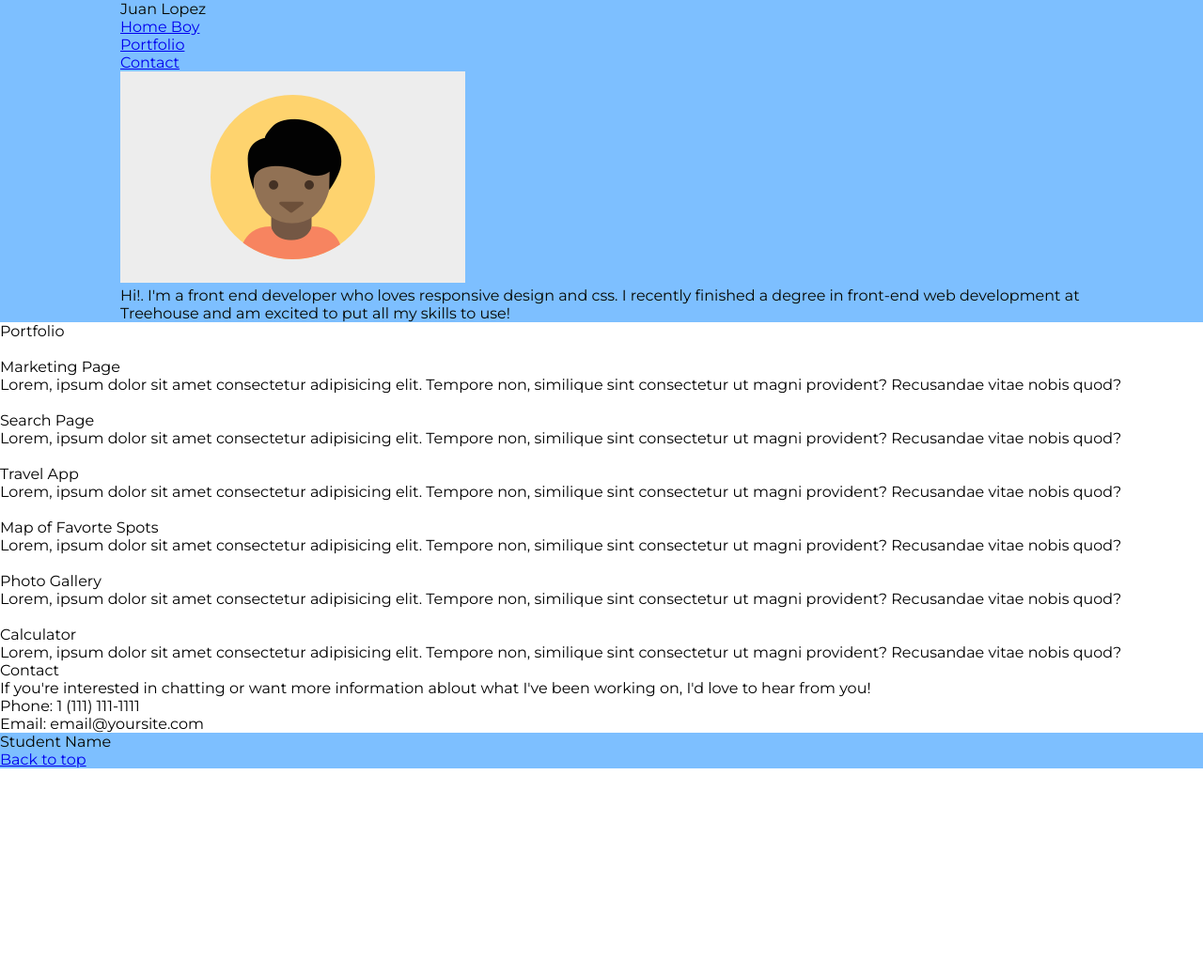
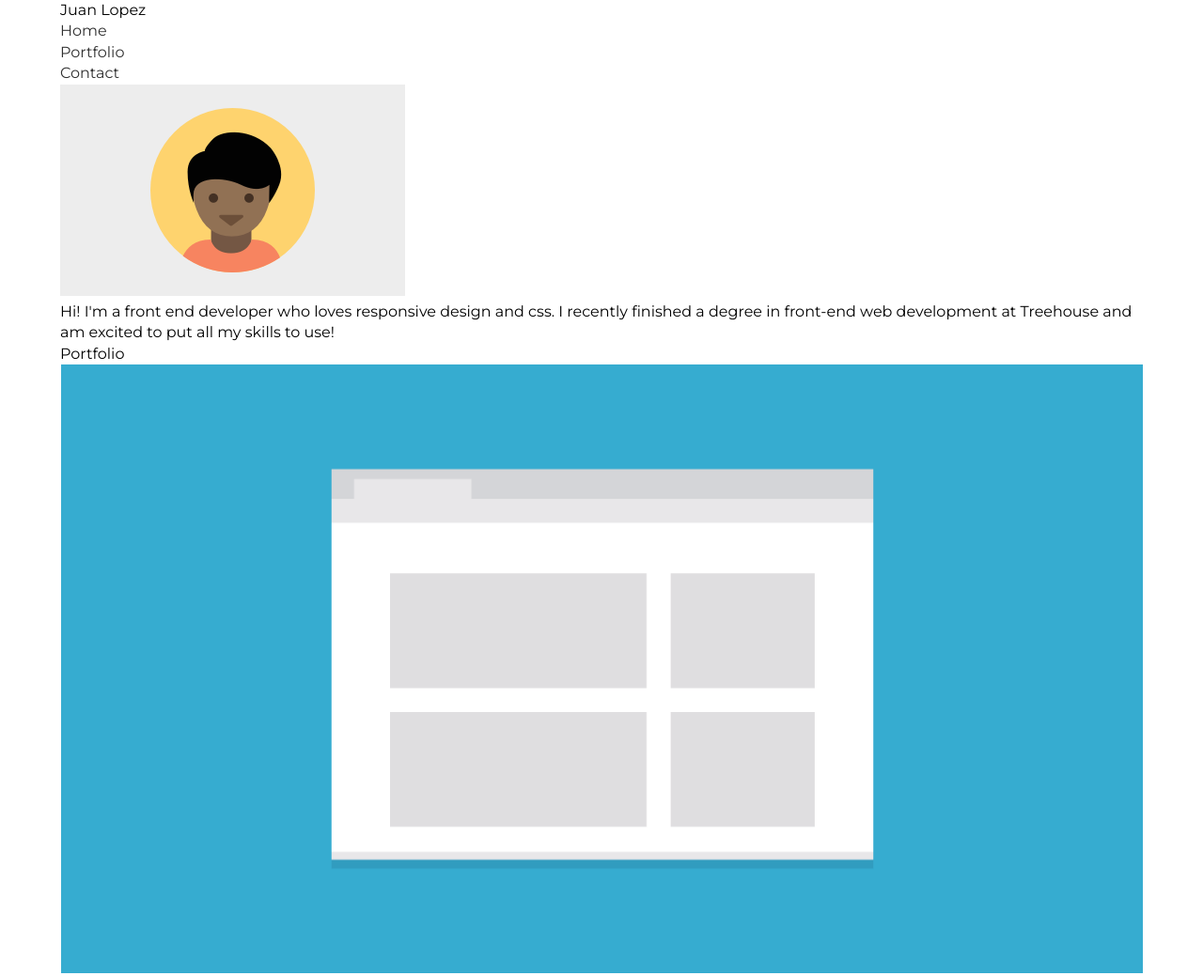
Before and after one commit to The-Juan-AndOnly/Mobile-Responsive-Portfolio, a plain HTML site: page index.html in a window 1280 px wide. Shown: the top 1039 px of the page at 94% size. Before the commit the page ends 818 px from the top, so only its background shows below. Drawn offline with Linux system fonts and the light colour scheme.

Commit message:
Initial Commit

```diff
--- a/css/style.css
+++ /dev/null
@@ -1,25 +0,0 @@
-* {
-  box-sizing: border-box;
-}
-html,
-body {
-  font-family: 'Montserrat', sans-serif;
-}
-
-header,
-footer {
-  background: #7dbfff;
-  color: #060700;
-}
-
-main {
-  background: #f9faff;
-}
-
-@media screen and (min-width: 768px) {
-  .container {
-    width: 80%;
-    max-width: 1200px;
-    margin: 0 auto;
-  }
-}
--- a/css/styles.css
+++ b/css/styles.css
@@ -2,8 +2,10 @@
 :root {
   --primary-font-family: 'Montserrat', sans-serif;
   --secondary-font-family: 'Roboto', sans-serif;
-  --primary-font-color: #666;
-  --secondary-font-color: #999;
+  --primary-font-color: #303030;
+  --secondary-font-color: #595959;
+  --primary-background-color: #b8ffbe;
+  --secondary-background-color: #8dddff;
 }
 
 /* Global Styling */
@@ -11,7 +13,7 @@
   box-sizing: border-box;
 }
 body {
-  font-family: 'Montserrat', sans-serif;
+  font-family: var(--primary-font-family);
   line-height: 1.4;
 }
 
@@ -20,64 +22,12 @@ a {
   color: var(--primary-font-color);
 }
 
-/* Header Styling */
-
-.heading {
-  display: flex;
-  flex-direction: column;
-  padding: 1rem;
-  justify-content: 'center';
-  background: lightblue;
+img {
+  max-width: 100%;
 }
 
-.heading__title {
-  text-align: center;
-  color: var(--primary-font-color);
+.container {
+  width: 90%;
+  margin: 0 auto;
 }
-
-.list {
-  list-style: none;
-}
-.list__item {
-  margin-bottom: 5px;
-  padding: 1rem;
-  background: #fff;
-  font-weight: 700;
-  text-align: center;
-}
-
-.list__item a {
-  text-transform: uppercase;
-}
-
-.heading__test {
-  width: 100%;
-  display: flex;
-  flex-direction: column;
-  align-items: center;
-  justify-content: center;
-  margin-top: 0.5rem;
-}
-.heading__img {
-  width: 200px;
-  height: 120px;
-  display: block;
-  margin: 2rem 0;
-}
-
-/*  */
-
-.contact__section {
-  background: #efefef;
-}
-
-.text__bold {
-  font-weight: 600;
-}
-
-footer {
-  display: flex;
-  align-items: center;
-  justify-content: space-between;
-  padding: 0.5rem;
-}
+/* Header Styling */
--- a/index.html
+++ b/index.html
@@ -11,92 +11,94 @@
       rel="stylesheet"
     />
     <link rel="stylesheet" href="css/reset.css" />
-    <link rel="stylesheet" href="css/style.css" />
+    <link rel="stylesheet" href="css/styles.css" />
   </head>
   <body>
-    <header class="heading">
+    <header>
       <div class="container">
+        <h1 class="header__title">Juan Lopez</h1>
         <nav>
-          <h1 class="heading__title">Juan Lopez</h1>
           <ul class="list">
-            <li class="list__item"><a href="/">Home Boy</a></li>
+            <li class="list__item"><a href="#">Home</a></li>
             <li class="list__item"><a href="#portfolio">Portfolio</a></li>
             <li class="list__item"><a href="#contact">Contact</a></li>
           </ul>
         </nav>
-        <div class="heading__test">
+        <div class="profile">
           <img
-            class="heading__img"
+            class="profile__img"
             src="images/responsive-layout-profile.png"
             alt="responve picture image"
           />
 
-          <p>
-            Hi!. I'm a front end developer who loves responsive design and css.
-            I recently finished a degree in front-end web development at
-            Treehouse and am excited to put all my skills to use!
+          <p class="profile__info">
+            Hi! I'm a front end developer who loves responsive design and css. I
+            recently finished a degree in front-end web development at Treehouse
+            and am excited to put all my skills to use!
           </p>
         </div>
       </div>
     </header>
     <section id="portfolio">
+      <div class="container">
         <h2>Portfolio</h2>
         <div>
-        <img />
+          <img src="images/portfolio-1.png" />
           <h3>Marketing Page</h3>
           <p>
-          Lorem, ipsum dolor sit amet consectetur adipisicing elit. Tempore non,
-          similique sint consectetur ut magni provident? Recusandae vitae nobis
-          quod?
+            Lorem, ipsum dolor sit amet consectetur adipisicing elit. Tempore
+            non, similique sint consectetur ut magni provident? Recusandae vitae
+            nobis quod?
           </p>
         </div>
         <div>
-        <img />
+          <img src="images/portfolio-2.png" />
           <h3>Search Page</h3>
           <p>
-          Lorem, ipsum dolor sit amet consectetur adipisicing elit. Tempore non,
-          similique sint consectetur ut magni provident? Recusandae vitae nobis
-          quod?
+            Lorem, ipsum dolor sit amet consectetur adipisicing elit. Tempore
+            non, similique sint consectetur ut magni provident? Recusandae vitae
+            nobis quod?
           </p>
         </div>
         <div>
           <img />
           <h3>Travel App</h3>
           <p>
-          Lorem, ipsum dolor sit amet consectetur adipisicing elit. Tempore non,
-          similique sint consectetur ut magni provident? Recusandae vitae nobis
-          quod?
+            Lorem, ipsum dolor sit amet consectetur adipisicing elit. Tempore
+            non, similique sint consectetur ut magni provident? Recusandae vitae
+            nobis quod?
           </p>
         </div>
         <div>
           <img />
           <h3>Map of Favorte Spots</h3>
           <p>
-          Lorem, ipsum dolor sit amet consectetur adipisicing elit. Tempore non,
-          similique sint consectetur ut magni provident? Recusandae vitae nobis
-          quod?
+            Lorem, ipsum dolor sit amet consectetur adipisicing elit. Tempore
+            non, similique sint consectetur ut magni provident? Recusandae vitae
+            nobis quod?
           </p>
         </div>
         <div>
           <img />
           <h3>Photo Gallery</h3>
           <p>
-          Lorem, ipsum dolor sit amet consectetur adipisicing elit. Tempore non,
-          similique sint consectetur ut magni provident? Recusandae vitae nobis
-          quod?
+            Lorem, ipsum dolor sit amet consectetur adipisicing elit. Tempore
+            non, similique sint consectetur ut magni provident? Recusandae vitae
+            nobis quod?
           </p>
         </div>
         <div>
           <img />
           <h3>Calculator</h3>
           <p>
-          Lorem, ipsum dolor sit amet consectetur adipisicing elit. Tempore non,
-          similique sint consectetur ut magni provident? Recusandae vitae nobis
-          quod?
+            Lorem, ipsum dolor sit amet consectetur adipisicing elit. Tempore
+            non, similique sint consectetur ut magni provident? Recusandae vitae
+            nobis quod?
           </p>
         </div>
+      </div>
     </section>
-    <section id="contacts" class="contact__section">
+    <!--<section id="contacts" class="contact__section">
       <h2>Contact</h2>
       <p>
         If you're interested in chatting or want more information ablout what
@@ -111,5 +113,6 @@
       <h3>Student Name</h3>
       <a href="#" class="backToTop">Back to top</a>
     </footer>
+    -->
   </body>
 </html>
```
Lines whose indentation alone changed are shown as unchanged.
